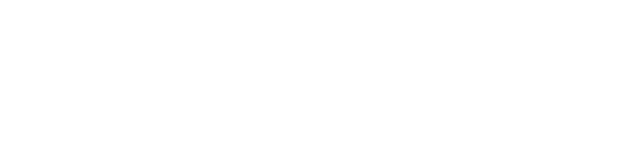
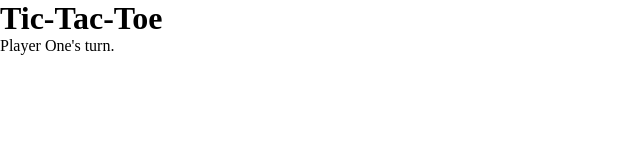
Before and after one commit to sagun-r/Tic-Tac-Toe, a plain HTML site: page index.html in a window 1280 px wide. Shown: the whole page, without its empty margins (0-640 px from the left). Drawn offline with Linux system fonts and the light colour scheme.

Commit message:
Added screen controller

```diff
--- a/index.html
+++ b/index.html
@@ -7,5 +7,11 @@
     <script src="script.js" defer></script>
     <link rel="stylesheet" href="style.css" />
   </head>
-  <body></body>
+  <body>
+    <div class="container">
+      <h1 class="project">Tic-Tac-Toe</h1>
+      <p class="whos-turn"></p>
+      <div class="board"></div>
+    </div>
+  </body>
 </html>
--- a/script.js
+++ b/script.js
@@ -1,41 +1,66 @@
-const Gameboard = () => {
+Gameboard = () => {
   const rows = 3;
   const columns = 3;
-  const board = [];
+  const gameboard = [];
 
-  const players = [
-    (PlayerOne = {
-      name: "Player One",
-      symbol: "X",
-    }),
-    (PlayerTwo = {
-      name: "Player Two",
-      symbol: "O",
-    }),
-  ];
+  const getGameboard = () => gameboard;
 
   for (i = 0; i < rows; i++) {
-    board.push([]);
+    gameboard.push([]);
     for (j = 0; j < columns; j++) {
-      board[i].push(Spaces());
+      gameboard[i].push(Spaces());
     }
   }
-  console.table(board);
+  return { getGameboard };
 };
 
-(Spaces = () => {
+Spaces = () => {
   const doSomething = () => {};
   const doSomethingElse = () => {};
   return { doSomething, doSomethingElse };
-})();
+};
 
-Gameboard();
+const GameController = (playerOneName = "Player One", playerTwoName = "Player Two") => {
+  const players = [
+    {
+      name: playerOneName,
+      symbol: "X",
+    },
+    {
+      name: playerTwoName,
+      symbol: "O",
+    },
+  ];
+  //Set initial player
+  const activePlayer = players[0];
 
-const GameController = () => {
-  //Initial
-  const activePlayer = players[0];
-  console.log(players[0]);
   const switchPlayer = () => {
     activePlayer = activePlayer === players[0] ? players[1] : players[0];
   };
+
+  const getActivePlayer = () => activePlayer;
+
+  return {
+    switchPlayer,
+    getActivePlayer,
+  };
 };
+
+const ScreenController = () => {
+  const whosTurn = document.querySelector(".whos-turn");
+  const divBoard = document.querySelector(".board");
+
+  const game = GameController();
+
+  const updateScreen = () => {
+    divBoard.textContent = "";
+
+    const gameboard = Gameboard().getGameboard;
+    const activePlayer = game.getActivePlayer();
+
+    whosTurn.textContent = `${activePlayer.name}'s turn.`;
+  };
+  updateScreen();
+};
+
+ScreenController();
```
